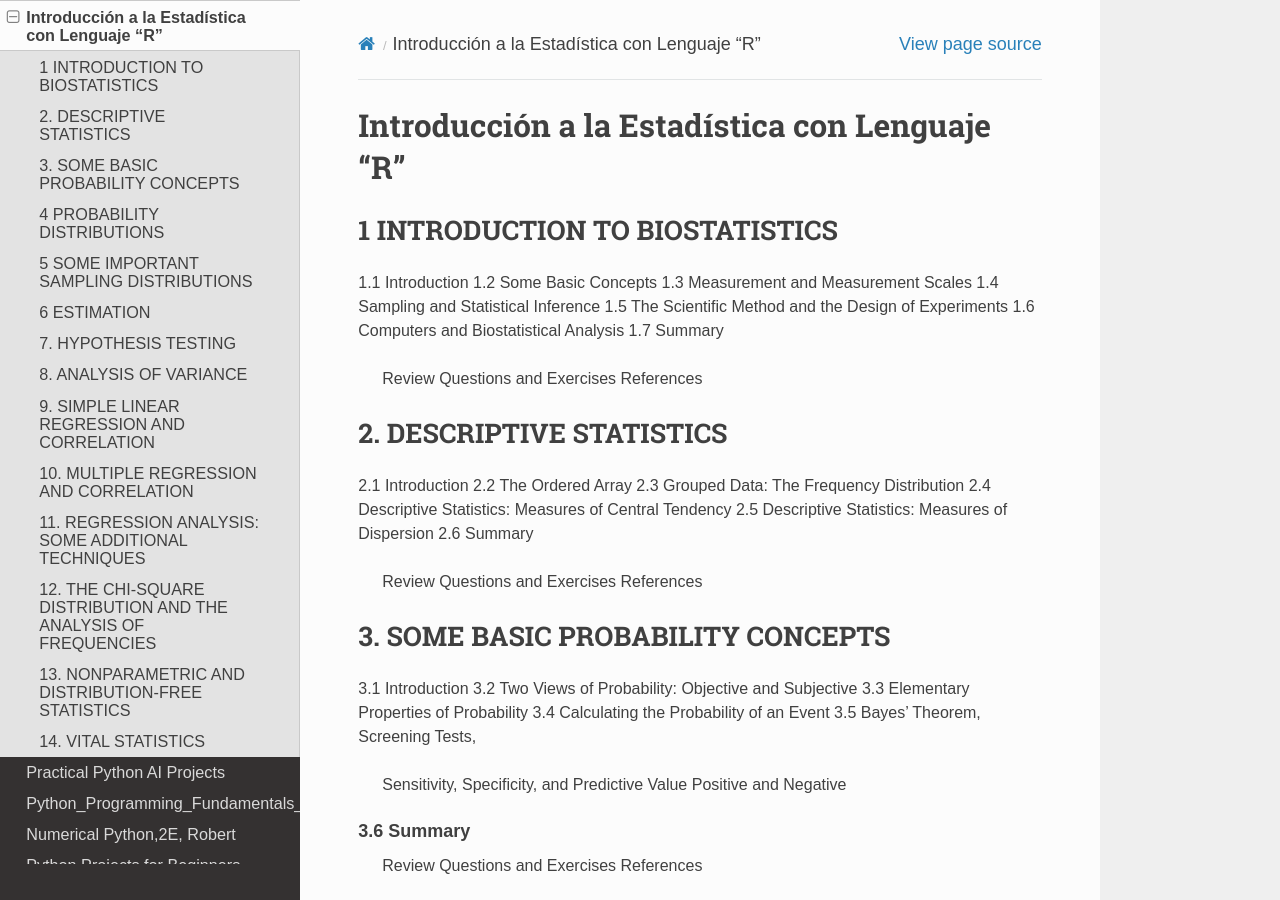
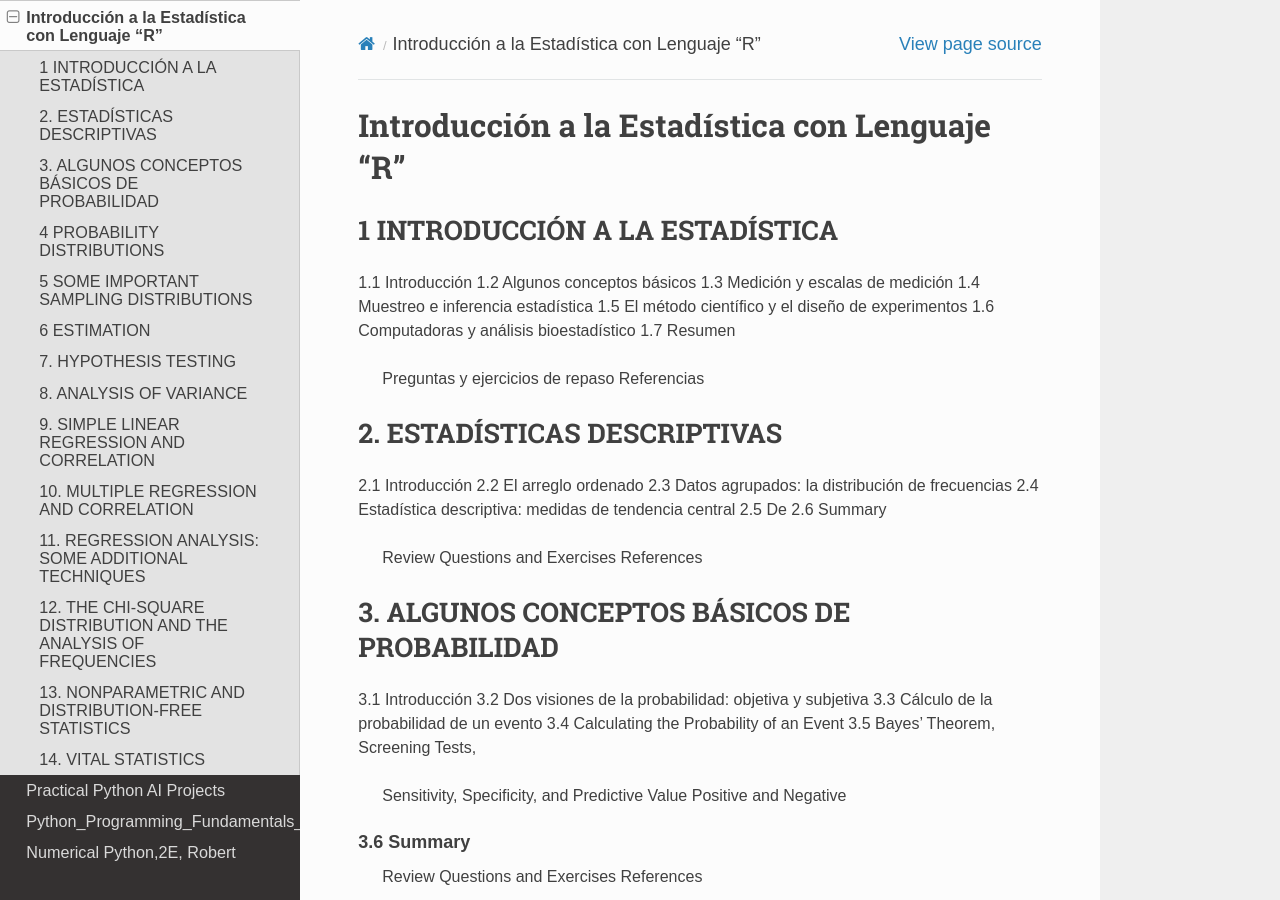
Before and after one commit to matecom57/santosg57-cursos, a Sphinx documentation site: the page built from docs/source/biostatistics_daniel/biostatistics_daniel.rst, in a window 1280 px wide and 900 px high. Built offline with Sphinx 7.4.7 and the Read the Docs theme 3.1.0, drawn with Linux system fonts in a browser that asks for light colours.

```diff
--- a/docs/source/biostatistics_daniel.rst
+++ b/docs/source/biostatistics_daniel/biostatistics_daniel.rst
@@ -1,37 +1,37 @@
 Introducción a la Estadística con Lenguaje "R"
 ==============================================
 
-1 INTRODUCTION TO BIOSTATISTICS
+1 INTRODUCCIÓN A LA ESTADÍSTICA
 -------------------------------
 
-1.1 Introduction
-1.2 Some Basic Concepts
-1.3 Measurement and Measurement Scales
-1.4 Sampling and Statistical Inference
-1.5 The Scientific Method and the Design of Experiments
-1.6 Computers and Biostatistical Analysis
-1.7 Summary
-    Review Questions and Exercises
-    References
+1.1 Introducción
+1.2 Algunos conceptos básicos
+1.3 Medición y escalas de medición
+1.4 Muestreo e inferencia estadística
+1.5 El método científico y el diseño de experimentos
+1.6 Computadoras y análisis bioestadístico
+1.7 Resumen
+    Preguntas y ejercicios de repaso
+    Referencias
 
-2. DESCRIPTIVE STATISTICS
+2. ESTADÍSTICAS DESCRIPTIVAS
 -------------------------
 
-2.1 Introduction
-2.2 The Ordered Array
-2.3 Grouped Data: The Frequency Distribution
-2.4 Descriptive Statistics: Measures of Central Tendency
-2.5 Descriptive Statistics: Measures of Dispersion
+2.1 Introducción
+2.2 El arreglo ordenado
+2.3 Datos agrupados: la distribución de frecuencias
+2.4 Estadística descriptiva: medidas de tendencia central
+2.5 De
 2.6 Summary
     Review Questions and Exercises
     References
 
-3. SOME BASIC PROBABILITY CONCEPTS
+3. ALGUNOS CONCEPTOS BÁSICOS DE PROBABILIDAD
 ----------------------------------
 
-3.1 Introduction
-3.2 Two Views of Probability: Objective and Subjective
-3.3 Elementary Properties of Probability
+3.1 Introducción
+3.2 Dos visiones de la probabilidad: objetiva y subjetiva
+3.3 Cálculo de la probabilidad de un evento
 3.4 Calculating the Probability of an Event
 3.5 Bayes’ Theorem, Screening Tests,
     Sensitivity, Specificity, and Predictive
--- a/docs/source/index.rst
+++ b/docs/source/index.rst
@@ -19,6 +19,7 @@ Cursos que se ofrecen:
 
 .. toctree::
 
+   Beginning_R_2E_Joshua
    curso_R
    Cursos_2024-Python
    singularity/singularity
@@ -32,7 +33,7 @@ Cursos que se ofrecen:
    Biosignal_Acquisition_and_Processing/temario
    Python_Data_Analytics_3E/temario
    How_to_be_a_Web_Developer/temario
-   biostatistics_daniel
+   biostatistics_daniel/biostatistics_daniel
    Practical_Python_AI_Projects_Serge
    Python_Programming_Fundamentals_2E_Kent
    Numerical_Python_2E_Robert
```
Also changed, not shown: docs/source/Beginning_R_2E_Joshua.rst (added, +67 -0 lines).
